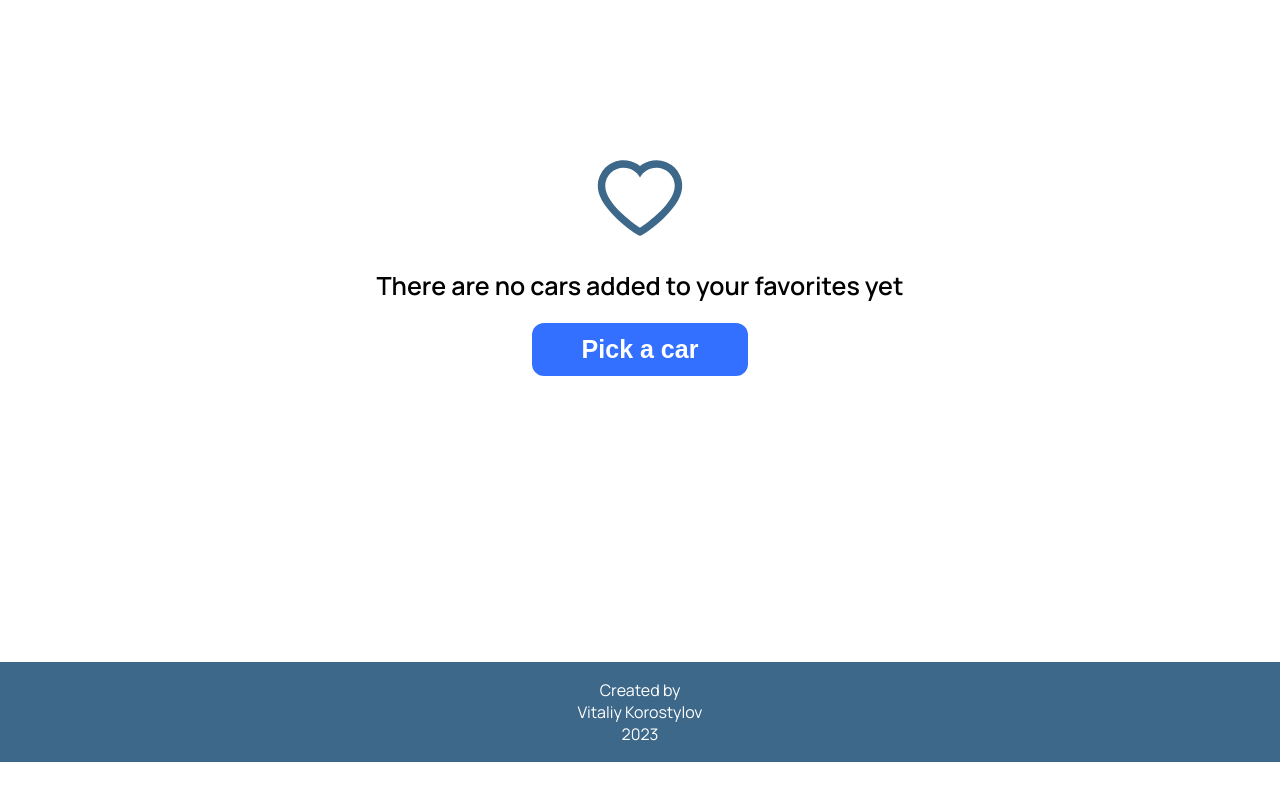
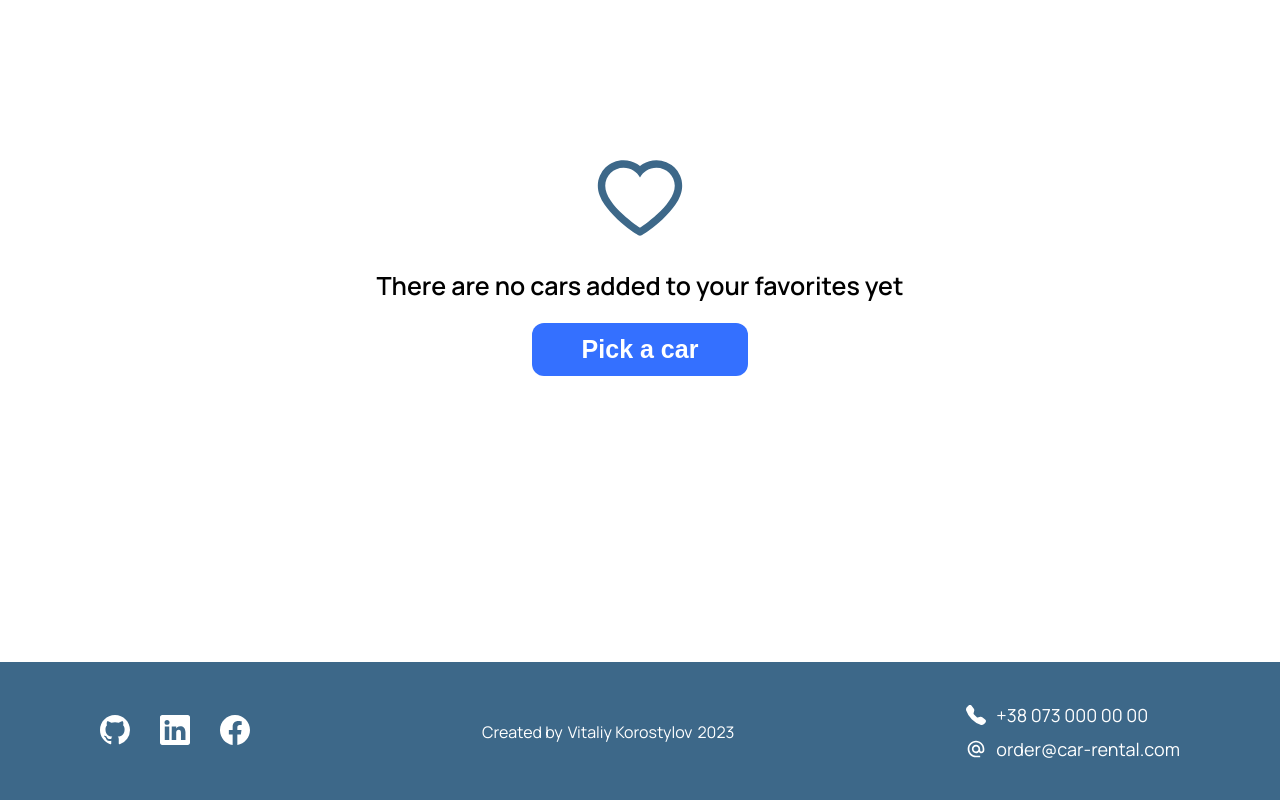
Before and after one commit to aslanukr/car-rental-app, a React (Vite) app: page /car-rental-app/favorites in a window 1280 px wide. Shown: the part 232-1032 px from the top of the page. Before the commit the page ends 994 px from the top, so only its background shows below. Built offline with nearby package versions, Linux system fonts and the light colour scheme.

Commit message:
adds home second section, improves footer

```diff
--- a/src/components/Footer/Footer.jsx
+++ b/src/components/Footer/Footer.jsx
@@ -1,16 +1,50 @@
 import { Link } from "react-router-dom";
-import { FooterContainer, FooterText } from "./Footer.styled";
+import {
+  ContactsWrapper,
+  FooterContainer,
+  FooterText,
+  ContactLink,
+  SocialsWrapper,
+} from "./Footer.styled";
+import {
+  BsGithub,
+  BsLinkedin,
+  BsFillTelephoneFill,
+  BsFacebook,
+} from "react-icons/bs";
+import { MdAlternateEmail } from "react-icons/md";
 
 const Footer = () => {
   return (
     <FooterContainer>
+      <SocialsWrapper>
+        <Link to={"https://github.com/aslanukr"}>
+          <BsGithub size={30} color="white" />
+        </Link>
+        <Link to={"https://www.linkedin.com/in/vitaliy-korostylov/"}>
+          <BsLinkedin size={30} color="white" />
+        </Link>
+        <Link to={"https://www.facebook.com/vitaliy.korostylov"}>
+          <BsFacebook size={30} color="white" />
+        </Link>
+      </SocialsWrapper>
       <FooterText>
         Created by
-        <Link to="https://github.com/aslanukr/car-rental-app">
+        <Link to="https://www.facebook.com/vitaliy.korostylov">
           Vitaliy Korostylov
         </Link>
         <span>2023</span>
       </FooterText>
+      <ContactsWrapper>
+        <ContactLink to={"tel:+380730000000"}>
+          <BsFillTelephoneFill size={20} color="white" />
+          +38 073 000 00 00
+        </ContactLink>
+        <ContactLink to={"email:order@car-rental.com"}>
+          <MdAlternateEmail size={20} color="white" />
+          order@car-rental.com
+        </ContactLink>
+      </ContactsWrapper>
     </FooterContainer>
   );
 };
--- a/src/components/Footer/Footer.styled.js
+++ b/src/components/Footer/Footer.styled.js
@@ -1,18 +1,41 @@
+import { Link } from "react-router-dom";
 import styled from "styled-components";
 
 export const FooterContainer = styled.footer`
   margin-top: auto;
   display: flex;
-  padding: 20px 20px;
-  justify-content: center;
+  align-items: center;
+  padding: 70px 100px;
+  justify-content: space-between;
   height: 100px;
   background-color: #3d6889;
 `;
 
 export const FooterText = styled.p`
   display: flex;
-  flex-direction: column;
   justify-content: center;
   align-items: center;
   color: #ffffff;
+  gap: 5px;
 `;
+
+export const SocialsWrapper = styled.div`
+  display: flex;
+  gap: 30px;
+  align-items: center;
+`;
+
+export const ContactsWrapper = styled.div`
+  display: flex;
+  flex-direction: column;
+  gap: 10px;
+  align-items: start;
+`;
+
+export const ContactLink = styled(Link)`
+  display: flex;
+  align-items: center;
+  font-size: 18px;
+  color: white;
+  gap: 10px;
+`;
--- a/src/components/Swiper/Swiper.jsx
+++ b/src/components/Swiper/Swiper.jsx
@@ -12,12 +12,12 @@ import img1 from "assets/images/1.png";
 import img2 from "assets/images/2.png";
 import img3 from "assets/images/3.png";
 import img4 from "assets/images/4.png";
-import lastImg from "assets/images/last.png";
+
 import { useNavigate } from "react-router-dom";
 
 const HeroSwiper = () => {
   const navigate = useNavigate();
-  const images = [initialImg, img1, img2, img3, img4, lastImg];
+  const images = [initialImg, img1, img2, img3, img4];
 
   return (
     <SwiperHero
--- a/src/pages/Home/Home.jsx
+++ b/src/pages/Home/Home.jsx
@@ -1,5 +1,16 @@
 import HeroSwiper from "src/components/Swiper/Swiper";
-import { Hero, SwiperContainer } from "./Home.styled";
+import {
+  AboutSection,
+  BenefitItem,
+  BenefitText,
+  BenefitsWrapper,
+  Hero,
+  SectionTitle,
+  SwiperContainer,
+} from "./Home.styled";
+
+import { LiaFileContractSolid } from "react-icons/lia";
+import { TbPigMoney, TbDiscountCheckFilled } from "react-icons/tb";
 
 const Home = () => {
   return (
@@ -7,6 +18,30 @@ const Home = () => {
       <SwiperContainer>
         <HeroSwiper />
       </SwiperContainer>
+      <AboutSection>
+        <SectionTitle>Our company offers:</SectionTitle>
+        <BenefitsWrapper>
+          <BenefitItem>
+            <LiaFileContractSolid size={100} color="#3470ff" />
+            <BenefitText>
+              Transparent and equitable contract terms, free from hidden traps
+              and surprises
+            </BenefitText>
+          </BenefitItem>
+          <BenefitItem>
+            <TbPigMoney size={100} color="#3470ff" />
+            <BenefitText>
+              Affordable luxury: premium vehicles at unbeatable prices
+            </BenefitText>
+          </BenefitItem>
+          <BenefitItem>
+            <TbDiscountCheckFilled size={100} color="#3470ff" />
+            <BenefitText>
+              Verified ownership and impeccable maintenance for worry-free rides
+            </BenefitText>
+          </BenefitItem>
+        </BenefitsWrapper>
+      </AboutSection>
     </Hero>
   );
 };
--- a/src/pages/Home/Home.styled.js
+++ b/src/pages/Home/Home.styled.js
@@ -9,3 +9,35 @@ export const SwiperContainer = styled.div`
   max-height: 100%;
   position: relative;
 `;
+
+export const AboutSection = styled.section`
+  padding: 100px 50px;
+  background-color: #ffffff;
+`;
+
+export const SectionTitle = styled.h2`
+  font-size: 60px;
+  font-weight: 600;
+  color: #3d6889;
+`;
+
+export const BenefitsWrapper = styled.ul`
+  display: flex;
+  margin-top: 30px;
+  gap: 70px;
+  justify-content: center;
+`;
+
+export const BenefitItem = styled.li`
+  display: flex;
+  flex-direction: column;
+  align-items: center;
+  justify-content: center;
+  text-align: center;
+`;
+
+export const BenefitText = styled.p`
+  font-size: 30px;
+  font-weight: 600;
+  color: rgba(138, 138, 137, 1);
+`;
```
Also changed, not shown: src/assets/images/initial.png.
